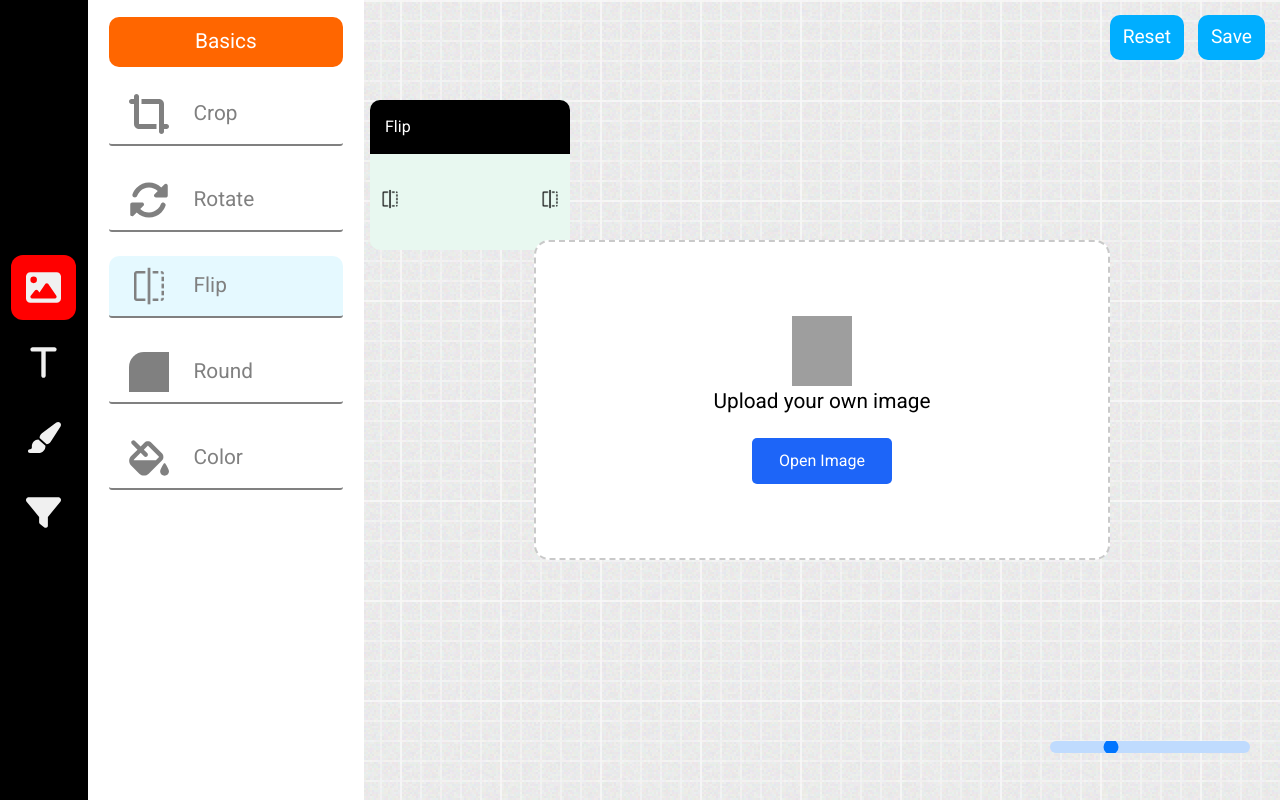
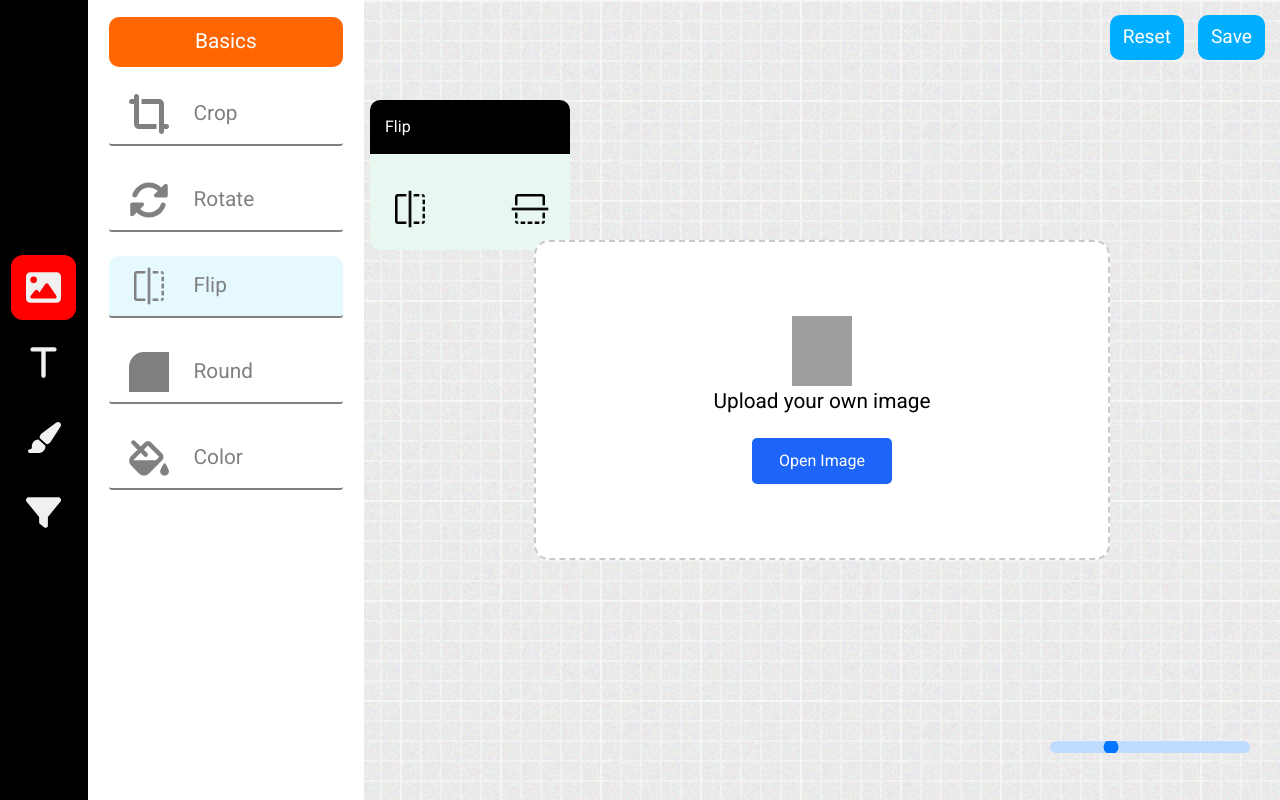
Before and after one commit to himanshu-paliwal-277/Photo-Editing-Website-using-HTML-CSS-JS, a plain HTML site: page index.html in a window 1280 px wide. Both pictures are taken after a click on the element "Flip". Drawn offline with nearby package versions, Linux system fonts and the light colour scheme; grey boxes are pictures that could not be loaded.

Commit message:
Some more styling is added at 13 feb 2024

```diff
--- a/style.css
+++ b/style.css
@@ -416,3 +416,32 @@ main .image_src img {
 .reset_and_save_btn > button:active {
   background-color: rgb(255, 1, 1);
 }
+
+#flip_img_1, #flip_img_2 {
+  width: 40px;
+  height: 40px;
+  margin: 0px 10px;
+  cursor: pointer;
+}
+
+#flip_img_1:hover {
+  transform: scale(1.2);
+  transition: 0.3s;
+}
+
+#flip_img_1:active {
+  transform: scale(1);
+}
+
+#flip_img_2 {
+  transform: rotate(90deg);
+}
+
+#flip_img_2:hover {
+  transform: scale(1.2) rotate(90deg);
+  transition: 0.3s;
+}
+
+#flip_img_2:active {
+  transform: scale(1) rotate(90deg);
+}
```
